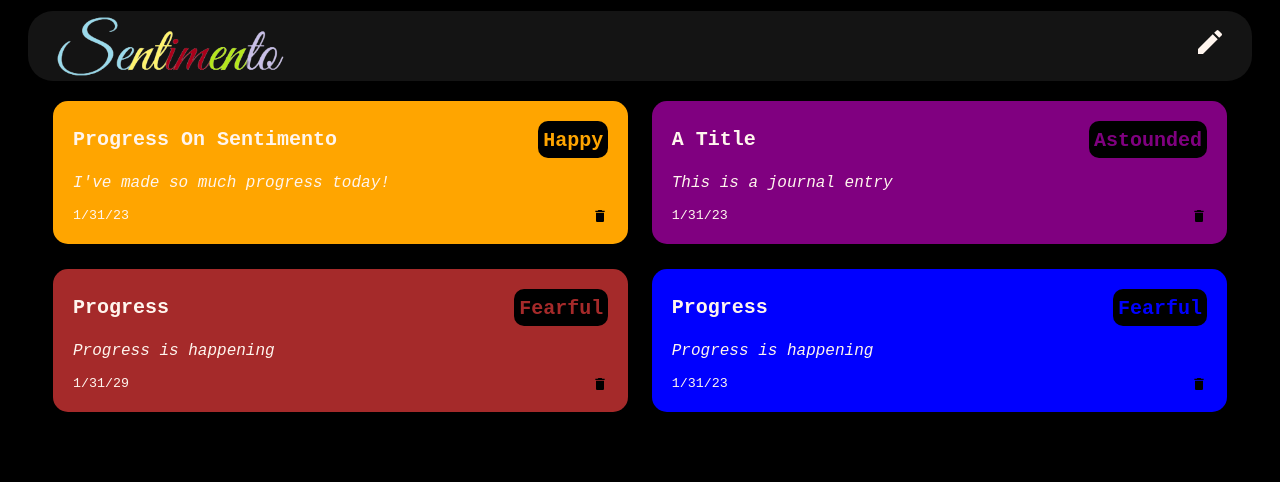
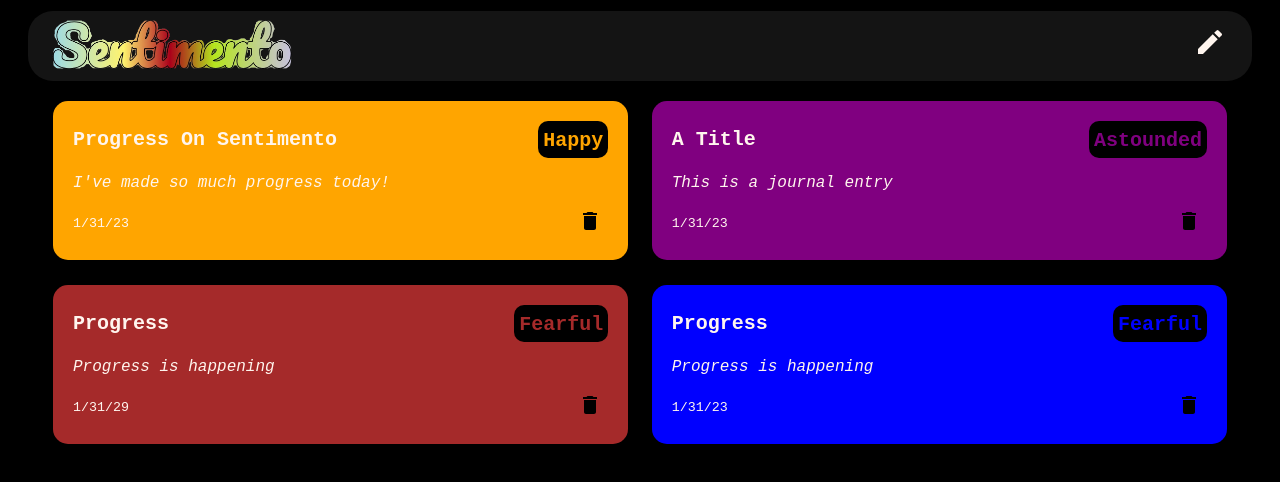
Before and after one commit to AnthonyLupica/Sentimento, a React (Vite) app in the folder react-app/: page / in a window 1280 px wide. Shown: the top 482 px of the page. Built offline with nearby package versions, Linux system fonts and the light colour scheme.

Commit message:
Delete functionality works

```diff
--- a/react-app/src/App.jsx
+++ b/react-app/src/App.jsx
@@ -13,21 +13,28 @@ import JournalData from './JournalData';
 import './styles/App.css'
 
 export default function App() {
-    /* STATE */
 
-    // state for the journal entries array lives here at the top-most level
-    const [journals, setJournals] = React.useState(JournalData);
-
-    // state for determining if a CreateJournal component should render
+    // define state for this component
+    const [journals, setJournals] = React.useState([]);
     const [showCreateJournal, setShowCreateJournal] = React.useState(false);
 
-    /* END STATE */
+    // set state with useEffect
+    React.useEffect(() => {
+        //fetch("http://localhost:5000/flask/hello")
+        //    .then(res => res.json())
+        //    .then(data => setJournals(data))
 
-    // handler that will be passed down to the CreateJournal component, giving it the ability to affect state in App
-    // params: title, and text from CreateJournal component (submitted when user clicks the save entry button)
-    function handleCreateJournal(title, text) {
+        // for now we use hardcoded JournalData.jsx
+        setJournals(JournalData);
+    }, [])
+
+    // createJournal
+    // pre: title, and text from CreateJournal component (submitted when user clicks the save entry button)
+    // post: a new journal entry is created. Responsible for initiating the re-rendering of the updated journal array
+    // @TODO figure out how to have this write to the database, which itiates an api call to fetch teh journals
+    function createJournal(title, text) {
         /*  A journal has the following fields
-            id: nanoid()
+            id:
             title:
             mood:
             color:
@@ -56,8 +63,8 @@ export default function App() {
         const newJournal = {
             id: nanoid(),
             title: title,
-            mood: "todo",   // TODO: get from backend
-            color: "green", // TODO: get from backend
+            mood: "todo",
+            color: "green",
             text: text,
             dateAndTime: dateAndTime
         };
@@ -71,17 +78,44 @@ export default function App() {
         })
     }
 
-    // toggler for the showCreateJournal state
-    function handleShowCreateJournal() {
-        setShowCreateJournal(prevShowCreateJournal => !prevShowCreateJournal)
+    // toggleCreateJournal
+    // pre: the user initiates/cancels the creation of a journal, or saves a new journal
+    // post: state is toggled to show/hide the CreateJournal component
+    function toggleCreateJournal() {
+        setShowCreateJournal(prevShowCreateJournal => !prevShowCreateJournal);
+    }
+
+    // deleteJournal
+    // pre: id of the calling Journal
+    // post: all Journals except the Journal for which the id property is a match are copied into a new array for state
+    // @TODO figure out how to have this write to the database, which itiates an api call to fetch teh journals
+    function deleteJournal(id) {
+        const noteDeleted = journals.filter((journal) => journal.id !== id);
+        setJournals(noteDeleted);
     }
 
     return (
         <>
-            <Navbar showCreateJournal={showCreateJournal} handleShowCreateJournal={handleShowCreateJournal}/>
+            {/*   <Navbar />
+                  1) showCreateJournal - state as prop to determine if a create or cancel button renders
+                  2) handleShowCreatejournal - handler for toggling showCreateJournal on button click
+             */}
+            <Navbar showCreateJournal={showCreateJournal} handleShowCreateJournal={toggleCreateJournal}/>
 
-            {/* pass in journal data state, and showCreateJournal as props, and the event handler for a new journal entry */}
-            <JournalContainer journalData={journals} showCreateJournal={showCreateJournal} handleCreateJournal={handleCreateJournal} handleShowCreateJournal={handleShowCreateJournal}/>
+            {/*   <JournalContainer />
+                  1) journalData - state as prop for filtering journal entries into left or right side containers
+                  2) showCreateJournal - state as prop to conditionally render a CreateJournal component
+                  3) handleShowCreateJournal - handler to be drilled into CreateJournal
+                  4) handleCreateJournal - handler to be drilled into CreateJournal
+                  5) handleDeleteJournal - handler to be drilled into Journal
+             */}
+            <JournalContainer
+                journalData={journals}
+                showCreateJournal={showCreateJournal}
+                handleCreateJournal={createJournal}
+                handleShowCreateJournal={toggleCreateJournal}
+                handleDeleteJournal={deleteJournal}
+            />
         </>
     );
 }
--- a/react-app/src/components/CreateJournal.jsx
+++ b/react-app/src/components/CreateJournal.jsx
@@ -1,3 +1,7 @@
+/*
+    Navbar.jsx defines the navigation bar, which houses the logo, and any interactivity buttons
+*/
+
 /* component imports */
 import React from 'react';
 import {MdOutlineSave, MdSave} from 'react-icons/md'; // these are save icons
@@ -8,7 +12,7 @@ import '../styles/CreateJournal.css';
 
 export default function CreateJournal(props) {
 
-    // define state for this component
+    // define state
     const [journalTitle, setJournalTitle] = React.useState('');
     const [journalText, setJournalText] = React.useState('');
     const [randomPleasantry, setRandomPleasantry] = React.useState('');
@@ -44,7 +48,7 @@ export default function CreateJournal(props) {
         setRandomPleasantry(randomSelect);
     }, []); // this runs ONCE, when the component first mounts
 
-    // event handler called whenever the value of the textarea for jounral text changes
+    // event handler called whenever the value of the textarea for the journal text changes
     function handleJournalText(event) {
         // call setJournalText only if the value the character has typed does not exceed the character limit
         if (journalTextLimit - event.target.value.length >= 0) {
@@ -52,7 +56,7 @@ export default function CreateJournal(props) {
         }
     }
 
-    // event handler called whenever the value of the textarea for jounral title changes
+    // event handler called whenever the value of the textarea for the journal title changes
     function handleJournalTitle(event) {
         // check for the existence of a newline character
         if (event.target.value.includes('\n')) {
@@ -67,7 +71,7 @@ export default function CreateJournal(props) {
 
     // event handler called whenever the save button is clicked. It in turn calls the handler for creating a new journal
     // passed all the way from App.jsx
-    function handleCreateClick() {
+    function handleSaveClick() {
         // validate that both title and text have been given
         if (journalTitle !== '' && journalText !== '') {
             // pass the valid values of state to handleCreateJournal
@@ -80,14 +84,12 @@ export default function CreateJournal(props) {
             // call handler to toggler state determining if this component should render
             props.handleShowCreateJournal();
         } else {
-            // @TODO may want to visually indicate to the user that they need to provide title and text
+            // @TODO may want to visually indicate to the user that they need to provide title and text with an alert
         }
     }
 
     return (
-        /* the containing div has two classNames, taking all styles of a JournalBox
-           and adding more for a NewJournalBox
-        */
+        // two classNames, taking all styles of a JournalBox and adding more for a NewJournalBox
         <div className="JournalBox NewJournalBox">
 
             {/* containing div for the title of the journal entry */}
@@ -114,7 +116,7 @@ export default function CreateJournal(props) {
             {/* containing div for character count and save button */}
             <div className="Footer">
                 <small className="Footer--Text Character--Count"> {journalTextLimit - journalText.length} characters remaining </small>
-                <button className="Save--Button" onClick={handleCreateClick}><MdSave /></button>
+                <button className="Save--Button" onClick={handleSaveClick}><MdSave /></button>
             </div>
 
         </div>
--- a/react-app/src/components/Journal.jsx
+++ b/react-app/src/components/Journal.jsx
@@ -28,7 +28,9 @@ export default function Journal(props) {
             {/* containing div for date of submission and delete icon */}
             <div className="Footer">
                 <small className="Footer--Text"> {props.dateAndTime} </small>
-                <MdDelete />
+                <button className="Delete--Button" style={{ backgroundColor: props.color }} onClick={() => props.handleDeleteJournal(props.id)}>
+                    <MdDelete />
+                </button>
             </div>
 
         </div>
--- a/react-app/src/components/JournalContainer.jsx
+++ b/react-app/src/components/JournalContainer.jsx
@@ -23,7 +23,7 @@ export default function JournalContainer(props) {
 
             {/* CreateJournal is conditionally rendered based on the boolean state "showCreateJournal" */}
             {props.showCreateJournal && <div className="Overlay">
-                {/* pass in the event handler for a new journal entry */}
+                {/* pass in event handlers*/}
                 <CreateJournal handleCreateJournal={props.handleCreateJournal} handleShowCreateJournal={props.handleShowCreateJournal}/>
             </div>}
 
@@ -39,6 +39,7 @@ export default function JournalContainer(props) {
                             color={entry.color}
                             text={entry.text}
                             dateAndTime={entry.dateAndTime}
+                            handleDeleteJournal={props.handleDeleteJournal}
                         />
                     ))}
                 </div>
@@ -54,6 +55,7 @@ export default function JournalContainer(props) {
                             color={entry.color}
                             text={entry.text}
                             dateAndTime={entry.dateAndTime}
+                            handleDeleteJournal={props.handleDeleteJournal}
                         />
                     ))}
                 </div>
--- a/react-app/src/components/Navbar.jsx
+++ b/react-app/src/components/Navbar.jsx
@@ -1,3 +1,7 @@
+/*
+    Navbar.jsx defines the navigation bar, which houses the logo, and any interactivity buttons
+*/
+
 import React from 'react';
 import logo from '../assets/sentimento-logo.png';
 import {MdCreate} from 'react-icons/md'; // this is a create icon
--- a/react-app/src/styles/Journal.css
+++ b/react-app/src/styles/Journal.css
@@ -104,3 +104,21 @@
     /* set text color */
     color: var(--text-color);
 }
+
+/* styles for the button in a Journal component for deleting a journal */
+.Delete--Button {
+    /* scale up the size of the button */
+    font-size: 150%;
+
+    /* remove the border of the button */
+    border: none;
+}
+
+/* applies to the button when it is hovered over by the user */
+.Delete--Button:hover {
+    /* transorm it to get slightly bigger */
+    transform: scale(1.2);
+
+    /* and add a cursor pointer to indicate it is clickable */
+    cursor: pointer;
+}
--- a/react-app/src/styles/Navbar.css
+++ b/react-app/src/styles/Navbar.css
@@ -40,7 +40,7 @@ nav {
     width: 250px;
 }
 
-/* styles for the button in a CreateJournal component for submmitting the new entry */
+/* styles for the button in the Navbar component for opening/closing the CreateJournal prompt */
 .Create--Button {
     /* match background color to the background color of the parent div */
     background-color: var(--create-background-color);
```
Also changed, not shown: react-app/src/assets/sentimento-logo.png.
